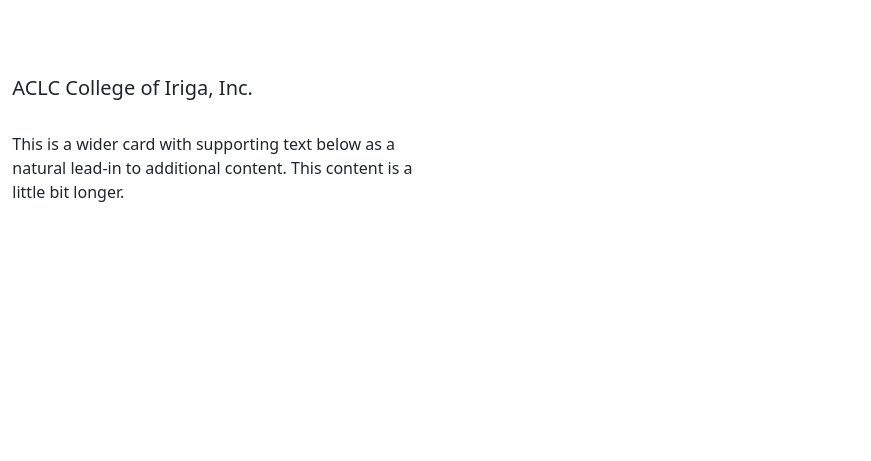
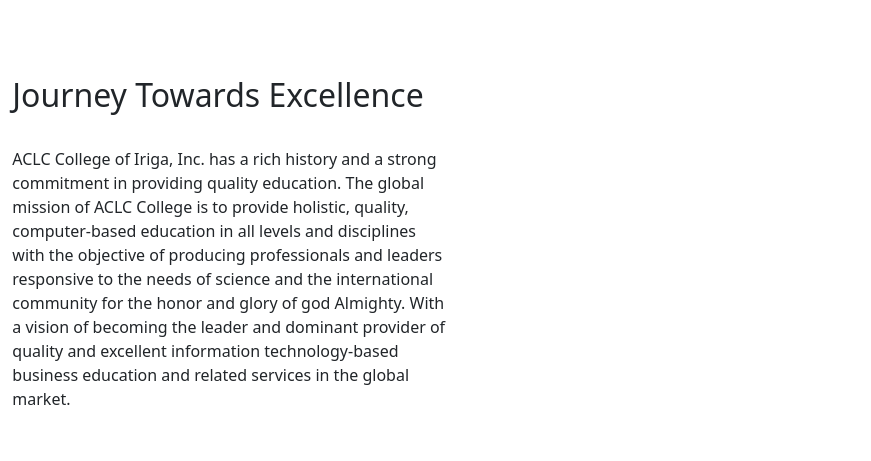
Before and after one commit to jisibil/tab-events, a plain HTML site: page about.html in a window 1280 px wide. Shown: the top 461 px of the page, 409-1280 px from the left. Drawn offline with Linux system fonts and the light colour scheme; files whose address does not match are found by name.

Commit message:
add info in about page title card

```diff
--- a/about.html
+++ b/about.html
@@ -43,9 +43,9 @@
           </div>
           <div class="col-md-8">
             <div class="card-body">
-              <h5 class="card-title">ACLC College of Iriga, Inc.</h5>
+              <h2 class="card-title">Journey Towards Excellence</h2>
               <br>
-              <p class="card-text">This is a wider card with supporting text below as a natural lead-in to additional content. This content is a little bit longer.</p>
+              <p class="card-text">ACLC College of Iriga, Inc. has a rich history and a strong commitment in providing quality education. The global mission of ACLC College is to provide holistic, quality, computer-based education in all levels and disciplines with the objective of producing professionals and leaders responsive to the needs of science and the international community for the honor and glory of god Almighty. With a vision of becoming the leader and dominant provider of quality and excellent information technology-based business education and related services in the global market.</p>
             </div>
           </div>
         </div>
```
